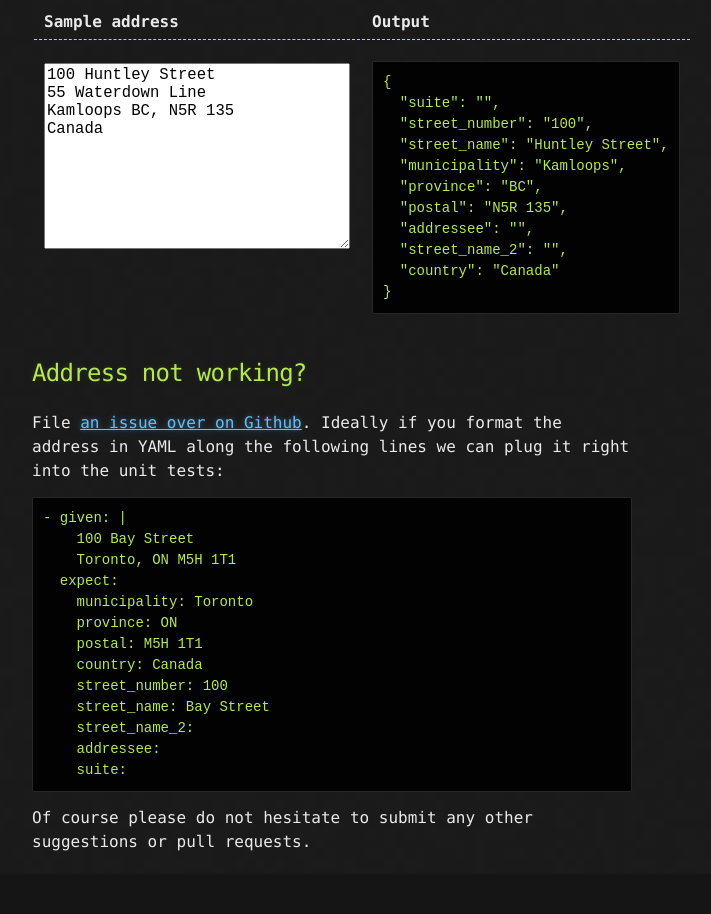
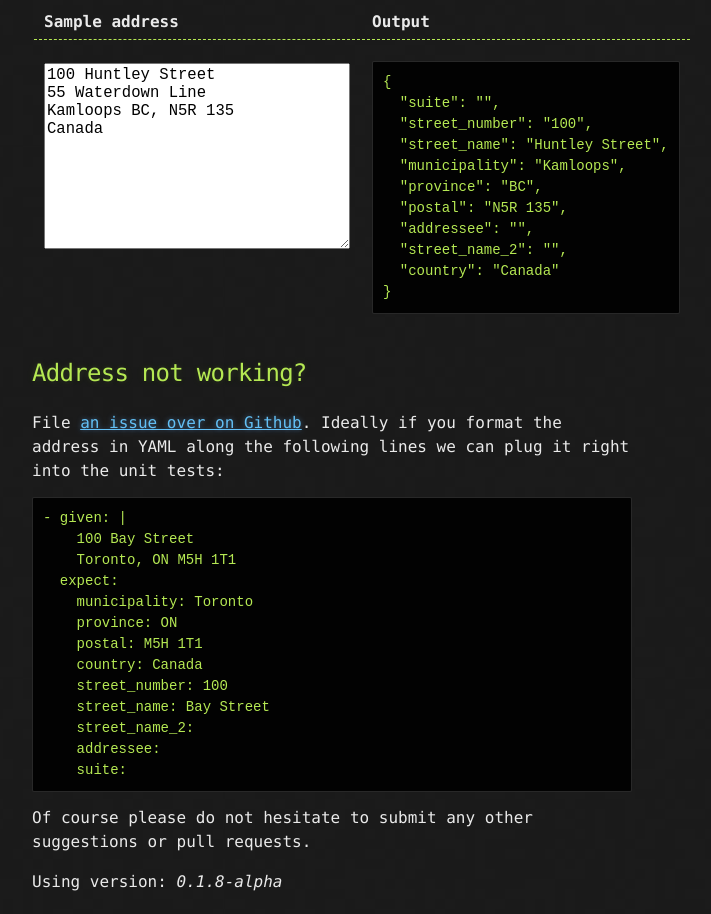
Before and after one commit to brianmhunt/SnailMailAddressParser, a plain HTML site: page index.html in a window 1280 px wide. Shown: the part 386-1300 px from the top of the page, without its empty margins (308-1019 px from the left). Before the commit the page ends 1260 px from the top, so only its background shows below. Drawn offline with nearby package versions, Linux system fonts and the light colour scheme.

Commit message:
added version note

```diff
--- a/index.html
+++ b/index.html
@@ -83,6 +83,10 @@ File <a href='https://github.com/brianmhunt/SnailMailAddressParser/issues'>
 
 Of course please do not hesitate to submit any other suggestions or pull requests.
 
+<p>
+Using version: <em id='version'></em>
+</p>
+
       </section>
     </div>
 
--- a/javascripts/main.js
+++ b/javascripts/main.js
@@ -16,4 +16,6 @@ $(function () {
     }, 250));
 
     $in.keyup();
+
+    $("#version").text(smap.Version);
 });
--- a/javascripts/snailmailaddressparser.js
+++ b/javascripts/snailmailaddressparser.js
@@ -19,7 +19,8 @@ if (typeof require !== 'function') {
 define(['underscore', 'xregexp'], function (_, xregexp) {
   var XRegExp = xregexp.XRegExp, VERSION;
   XRegExp.addUnicodePackage();
-/*  ---- Begin AMD content ---- */VERSION = "0.1.8-alpha";
+/*  ---- Begin AMD content ---- */
+VERSION = "0.1.8-alpha";
 // -- from: lib/iso3166.coffee -- \\
 /*
  * ISO 3166 country codes
```
